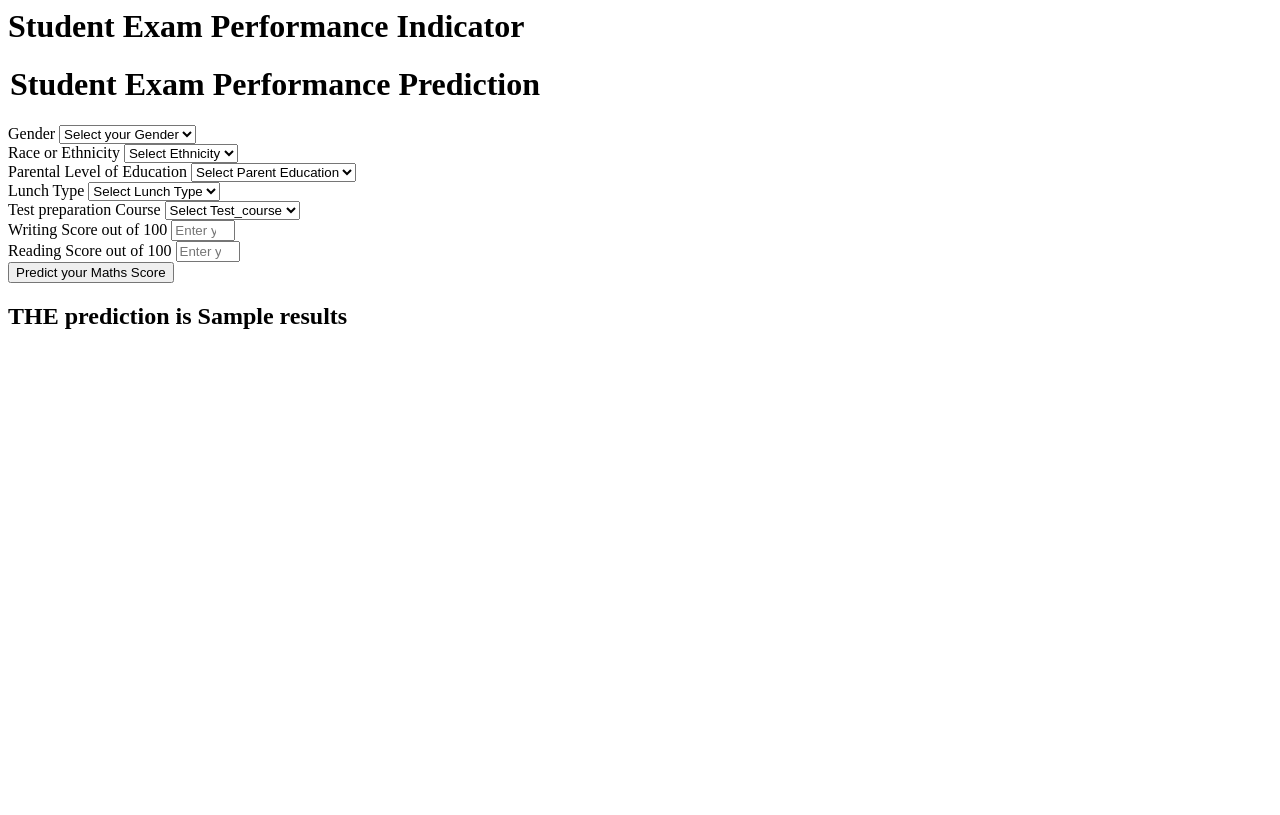
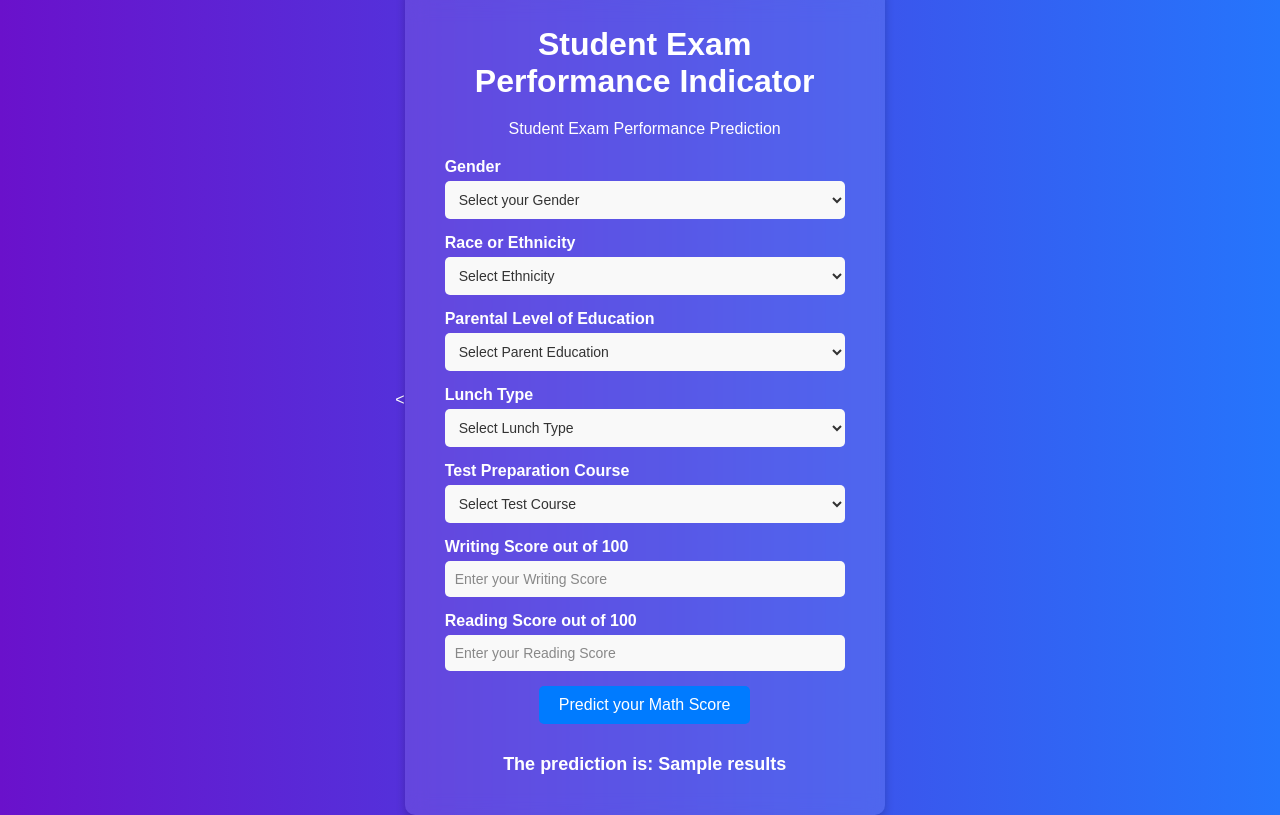
Before and after one commit to Nilanjan2223/Student-Performace, a Flask app: template templates/home.html in a window 1280 px wide. Before the commit the page ends 329 px from the top, so only its background shows below. Run offline with Flask 3, Linux system fonts and the light colour scheme; the template is opened without the code that fills it: most values are stand-ins (such as "Sample title", 1, 10 or a date in 2020).

Commit message:
template

```diff
--- a/templates/home.html
+++ b/templates/home.html
@@ -1,111 +1,150 @@
-<html>
+<<!DOCTYPE html>
+<html lang="en">
+<head>
+    <meta charset="UTF-8">
+    <meta name="viewport" content="width=device-width, initial-scale=1.0">
+    <title>Student Exam Performance Indicator</title>
+    <style>
+        body {
+            font-family: Arial, sans-serif;
+            background: linear-gradient(to right, #6a11cb, #2575fc);
+            color: #fff;
+            margin: 0;
+            padding: 0;
+            display: flex;
+            justify-content: center;
+            align-items: center;
+            height: 100vh;
+        }
+
+        .login {
+            background: rgba(255, 255, 255, 0.1);
+            backdrop-filter: blur(10px);
+            border-radius: 10px;
+            box-shadow: 0 4px 10px rgba(0, 0, 0, 0.2);
+            padding: 20px 40px;
+            width: 400px;
+            text-align: center;
+        }
+
+        h1, h2, legend {
+            color: #fff;
+            margin-bottom: 20px;
+        }
+
+        .form-label {
+            display: block;
+            margin-bottom: 5px;
+            text-align: left;
+            font-weight: bold;
+            color: #fff;
+        }
+
+        .form-control {
+            width: 100%;
+            padding: 10px;
+            margin-bottom: 15px;
+            border-radius: 5px;
+            border: none;
+            outline: none;
+            font-size: 14px;
+            color: #333;
+        }
+
+        .form-control::placeholder {
+            color: #888;
+        }
+
+        .btn-primary {
+            background: #007bff;
+            border: none;
+            color: #fff;
+            padding: 10px 20px;
+            border-radius: 5px;
+            cursor: pointer;
+            font-size: 16px;
+        }
+
+        .btn-primary:hover {
+            background: #0056b3;
+        }
+
+        select, input[type="number"] {
+            background: #f9f9f9;
+        }
+
+        h2 {
+            margin-top: 30px;
+            font-size: 18px;
+            color: #fff;
+        }
+    </style>
+</head>
 <body>
     <div class="login">
         <h1>Student Exam Performance Indicator</h1>
-
-       <form action="{{ url_for('predict_datapoint')}}" method="post">
-        <h1>
+        <form action="{{ url_for('predict_datapoint') }}" method="post">
             <legend>Student Exam Performance Prediction</legend>
-        </h1>
             <div class="mb-3">
                 <label class="form-label">Gender</label>
-            <select class="form-control" name="gender" placeholder="Enter you Gender" required>
-                <option class="placeholder" selected disabled value="">Select your Gender</option>
-                <option value="male">
-                    Male
-                </option>
-                <option value="female">
-                    Female
-                </option>
+                <select class="form-control" name="gender" required>
+                    <option selected disabled value="">Select your Gender</option>
+                    <option value="male">Male</option>
+                    <option value="female">Female</option>
                 </select>
             </div>
             <div class="mb-3">
                 <label class="form-label">Race or Ethnicity</label>
-            <select class="form-control" name="ethnicity" placeholder="Enter you ethnicity" required>
-                <option class="placeholder" selected disabled value="">Select Ethnicity</option>
-                <option value="group A">
-                    Group A
-                </option>
-                <option value="group B">
-                    Group B
-                </option>
-                <option value="group C">
-                    Group C
-                </option>
-                <option value="group D">
-                    Group D
-                </option>
-                <option value="group E">
-                    Group E
-                </option>
+                <select class="form-control" name="ethnicity" required>
+                    <option selected disabled value="">Select Ethnicity</option>
+                    <option value="group A">Group A</option>
+                    <option value="group B">Group B</option>
+                    <option value="group C">Group C</option>
+                    <option value="group D">Group D</option>
+                    <option value="group E">Group E</option>
                 </select>
             </div>
             <div class="mb-3">
                 <label class="form-label">Parental Level of Education</label>
-            <select class="form-control" name="parental_level_of_education"
-                placeholder="Enter you Parent Education" required>
-                <option class="placeholder" selected disabled value="">Select Parent Education</option>
-                <option value="associate's degree">
-                    associate's degree
-                </option>
-                <option value="bachelor's degree">
-                    bachelor's degree
-                </option>
-                <option value="high school">
-                    high school
-                </option>
-                <option value="master's degree">
-                    master's degree
-                </option>
-                <option value="some college">
-                    some college
-                </option>
-                <option value="some high school">
-                    some high school
-                </option>
+                <select class="form-control" name="parental_level_of_education" required>
+                    <option selected disabled value="">Select Parent Education</option>
+                    <option value="associate's degree">Associate's Degree</option>
+                    <option value="bachelor's degree">Bachelor's Degree</option>
+                    <option value="high school">High School</option>
+                    <option value="master's degree">Master's Degree</option>
+                    <option value="some college">Some College</option>
+                    <option value="some high school">Some High School</option>
                 </select>
             </div>
             <div class="mb-3">
                 <label class="form-label">Lunch Type</label>
-            <select class="form-control" name="lunch" placeholder="Enter you Lunch" required>
-                <option class="placeholder" selected disabled value="">Select Lunch Type</option>
-                <option value="free/reduced">
-                    free/reduced
-                </option>
-                <option value="standard">
-                    standard
-                </option>
+                <select class="form-control" name="lunch" required>
+                    <option selected disabled value="">Select Lunch Type</option>
+                    <option value="free/reduced">Free/Reduced</option>
+                    <option value="standard">Standard</option>
                 </select>
             </div>
             <div class="mb-3">
-            <label class="form-label">Test preparation Course</label>
-            <select class="form-control" name="test_preparation_course" placeholder="Enter you Course"
-                required>
-                <option class="placeholder" selected disabled value="">Select Test_course</option>
-                <option value="none">
-                    None
-                </option>
-                <option value="completed">
-                    Completed
-                </option>
+                <label class="form-label">Test Preparation Course</label>
+                <select class="form-control" name="test_preparation_course" required>
+                    <option selected disabled value="">Select Test Course</option>
+                    <option value="none">None</option>
+                    <option value="completed">Completed</option>
                 </select>
             </div>
             <div class="mb-3">
                 <label class="form-label">Writing Score out of 100</label>
-            <input class="form-control" type="number" name="reading_score"
-                placeholder="Enter your Reading score" min='0' max='100' />
+                <input class="form-control" type="number" name="writing_score" placeholder="Enter your Writing Score" min="0" max="100" required />
             </div>
             <div class="mb-3">
                 <label class="form-label">Reading Score out of 100</label>
-            <input class="form-control" type="number" name="writing_score"
-                placeholder="Enter your Reading Score" min='0' max='100' />
+                <input class="form-control" type="number" name="reading_score" placeholder="Enter your Reading Score" min="0" max="100" required />
             </div>
             <div class="mb-3">
-            <input class="btn btn-primary" type="submit" value="Predict your Maths Score" required />
+                <input class="btn btn-primary" type="submit" value="Predict your Math Score" />
             </div>
         </form>
-    <h2>
-       THE  prediction is {{results}}
-    </h2>
-   <body>
+        <h2>The prediction is: {{ results }}</h2>
+    </div>
+</body>
 </html>
```
Lines whose indentation alone changed are shown as unchanged.
